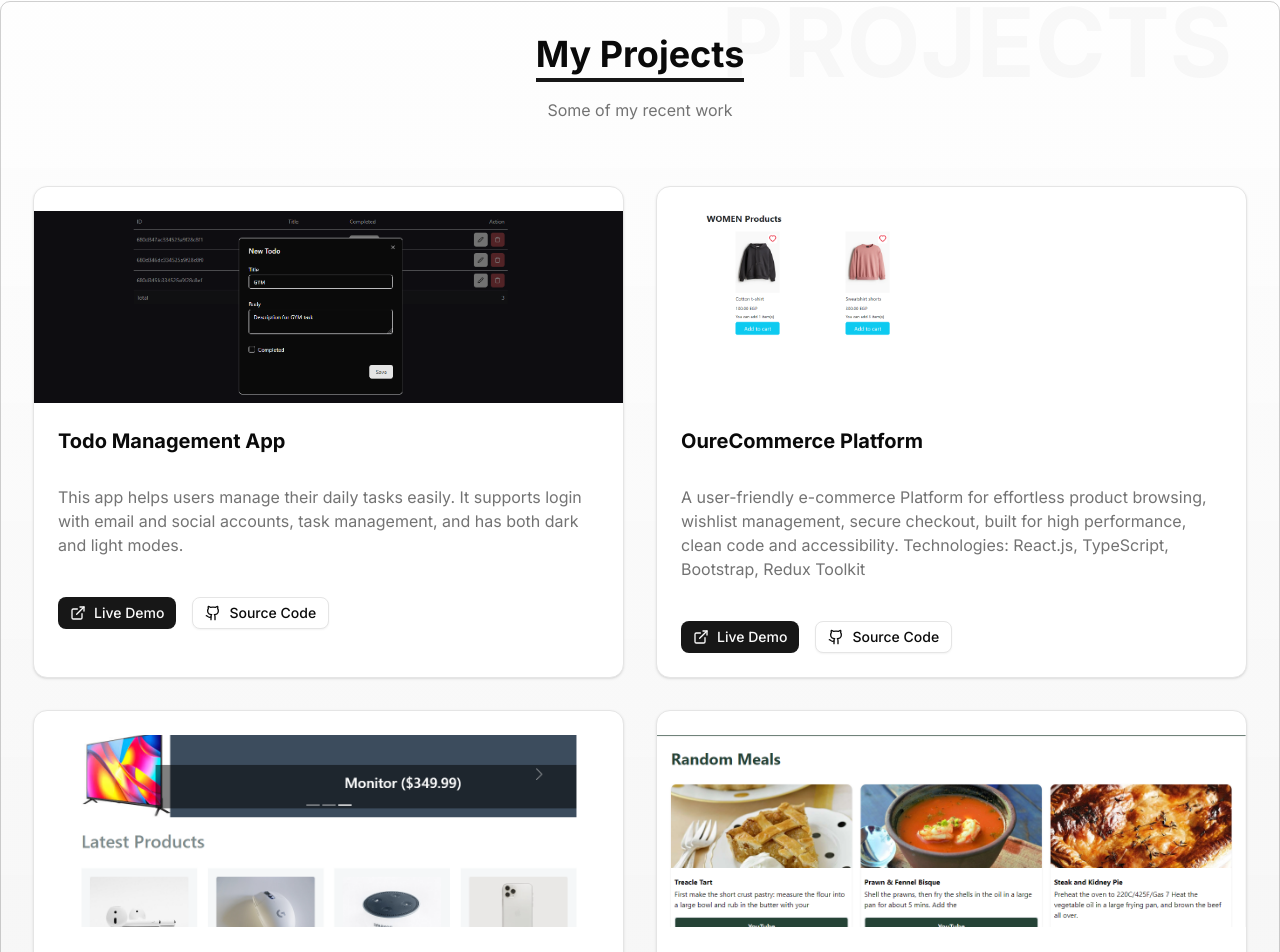
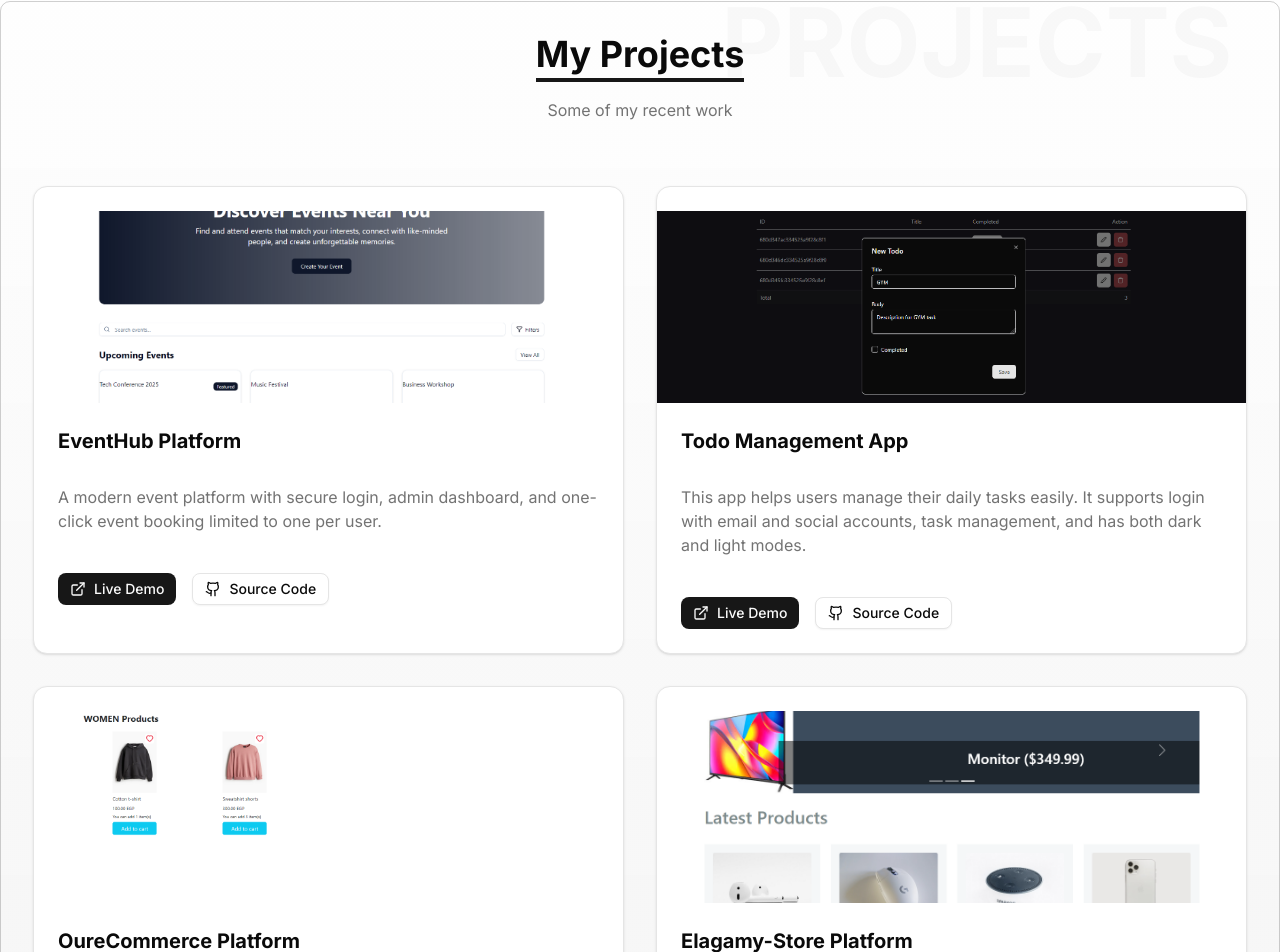
Before and after one commit to yousufatef/Portfolio, a Next.js app: page / in a window 1280 px wide. Shown: the part 2731-3683 px from the top of the page. Built offline with nearby package versions, Linux system fonts and the light colour scheme.

Commit message:
Refactor code structure for improved readability and maintainability

```diff
--- a/components/projects.tsx
+++ b/components/projects.tsx
@@ -34,6 +34,15 @@ export default function Projects() {
   }
 
   const projects = [
+    {
+      title: "EventHub Platform",
+      description:
+        "A modern event platform with secure login, admin dashboard, and one-click event booking limited to one per user.",
+      image: "/eventhub.png",
+      tags: ["Next.js", "TypeScript", "Clerk", "Tailwind CSS"],
+      demoLink: "https://event-booking-ecru.vercel.app/",
+      githubLink: "https://github.com/yousufatef/EventBooking",
+    },
     {
       title: "Todo Management App",
       description:
```
Also changed, not shown: public/eventhub.png (added).
